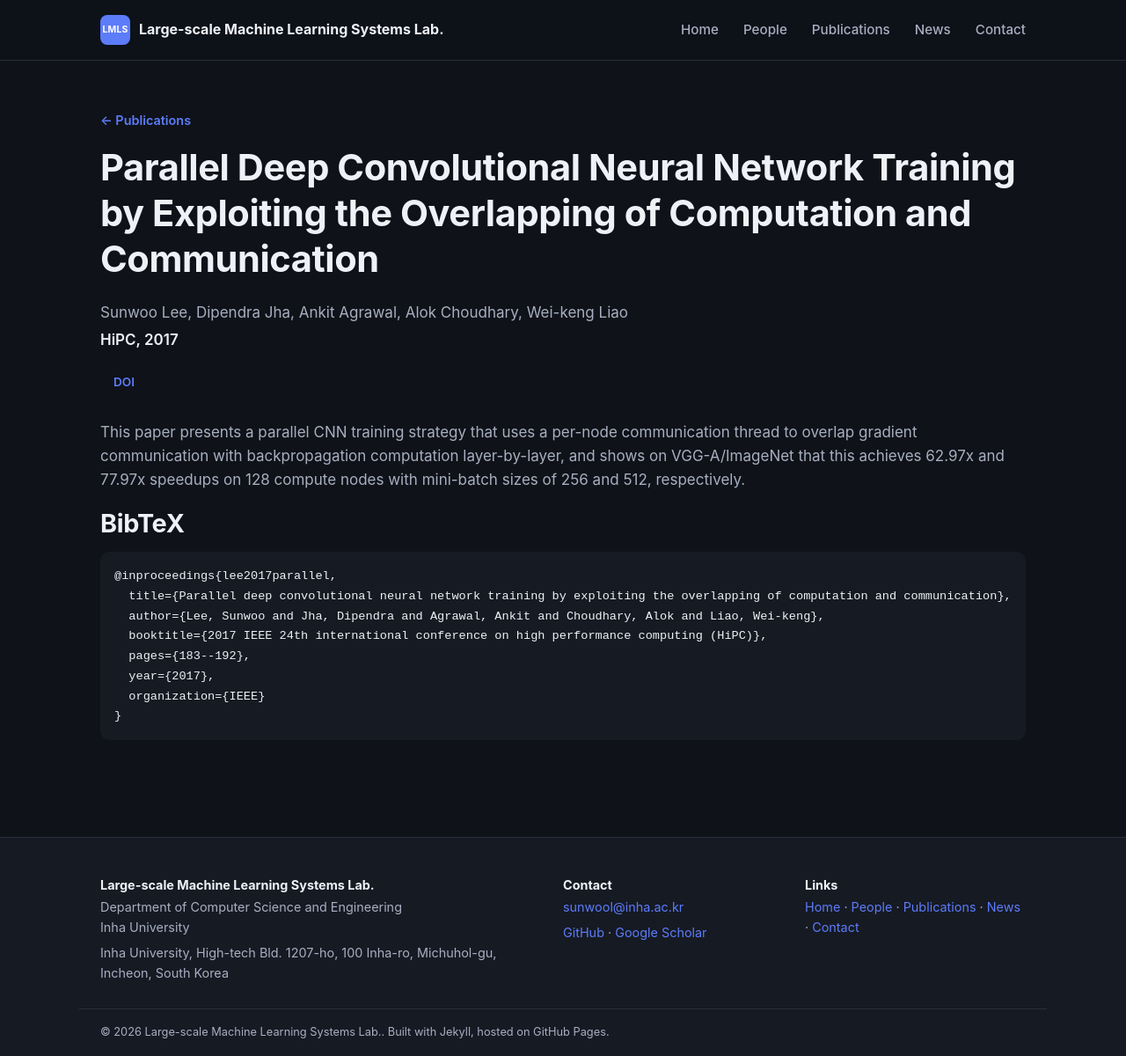
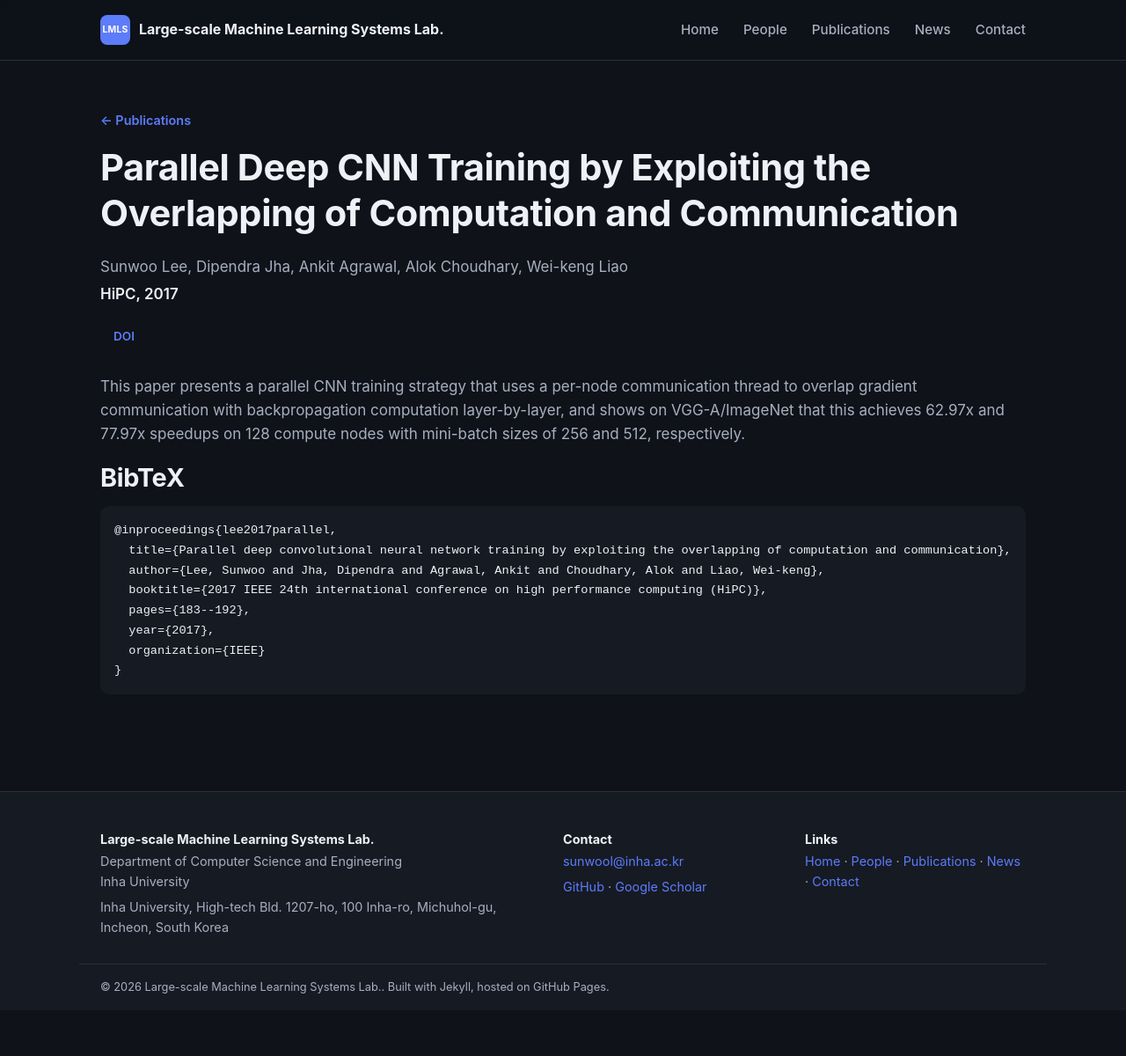
Before and after one commit to LMLS-Lab/lmls-lab.github.io, a Jekyll site: the page built from _publications/hipc2017.md, in a window 1280 px wide and 1200 px high. Shown: the whole window at 88% size. Built offline with Jekyll 4.4.1, drawn with Linux system fonts in a browser that asks for light colours.

Commit message:
Shortened the titles.

```diff
--- a/_publications/hipc2017.md
+++ b/_publications/hipc2017.md
@@ -3,7 +3,7 @@
 # fill in the fields, then delete this example (or keep `published: false`).
 published: true
 note: "Best Paper Finalist"
-title: "Parallel Deep Convolutional Neural Network Training by Exploiting the Overlapping of Computation and Communication"
+title: "Parallel Deep CNN Training by Exploiting the Overlapping of Computation and Communication"
 authors: "Sunwoo Lee, Dipendra Jha, Ankit Agrawal, Alok Choudhary, Wei-keng Liao"
 venue: "HiPC"
 year: 2017
```
